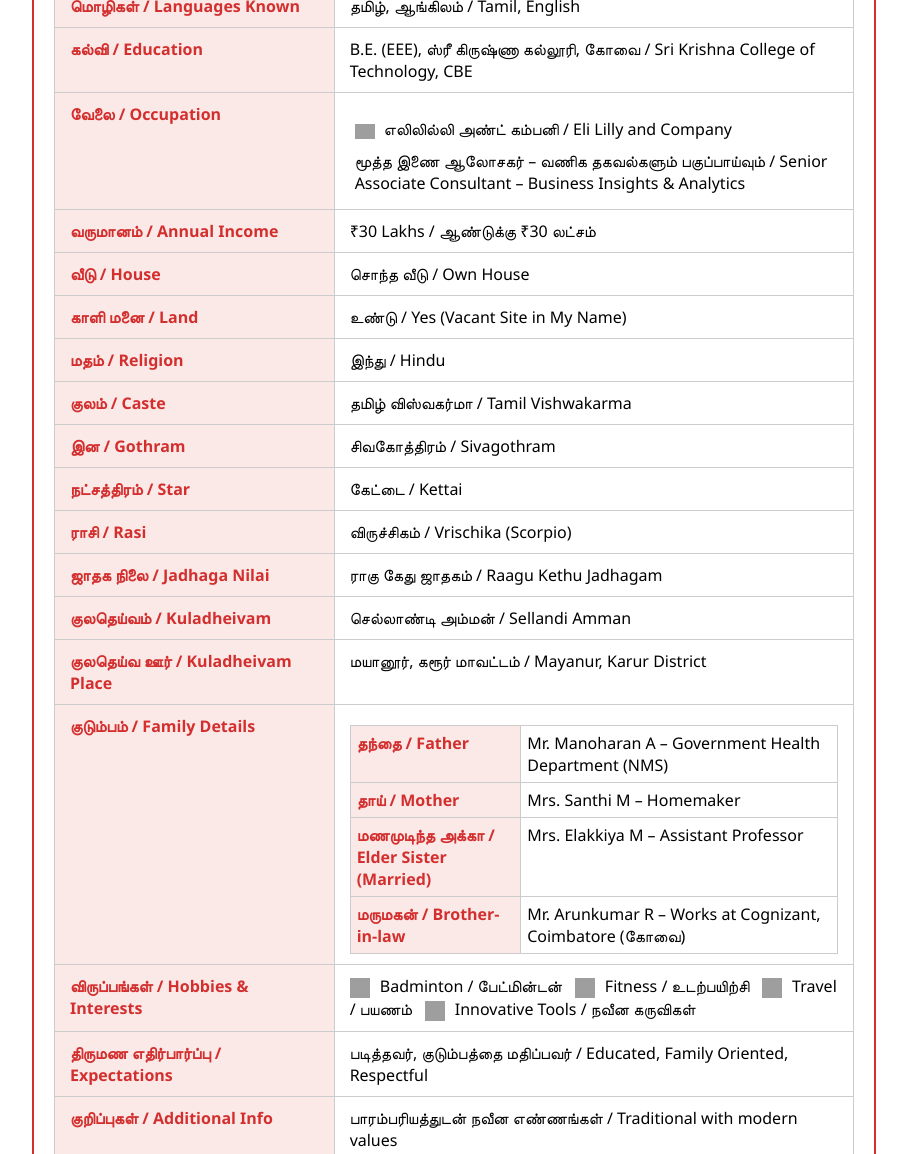
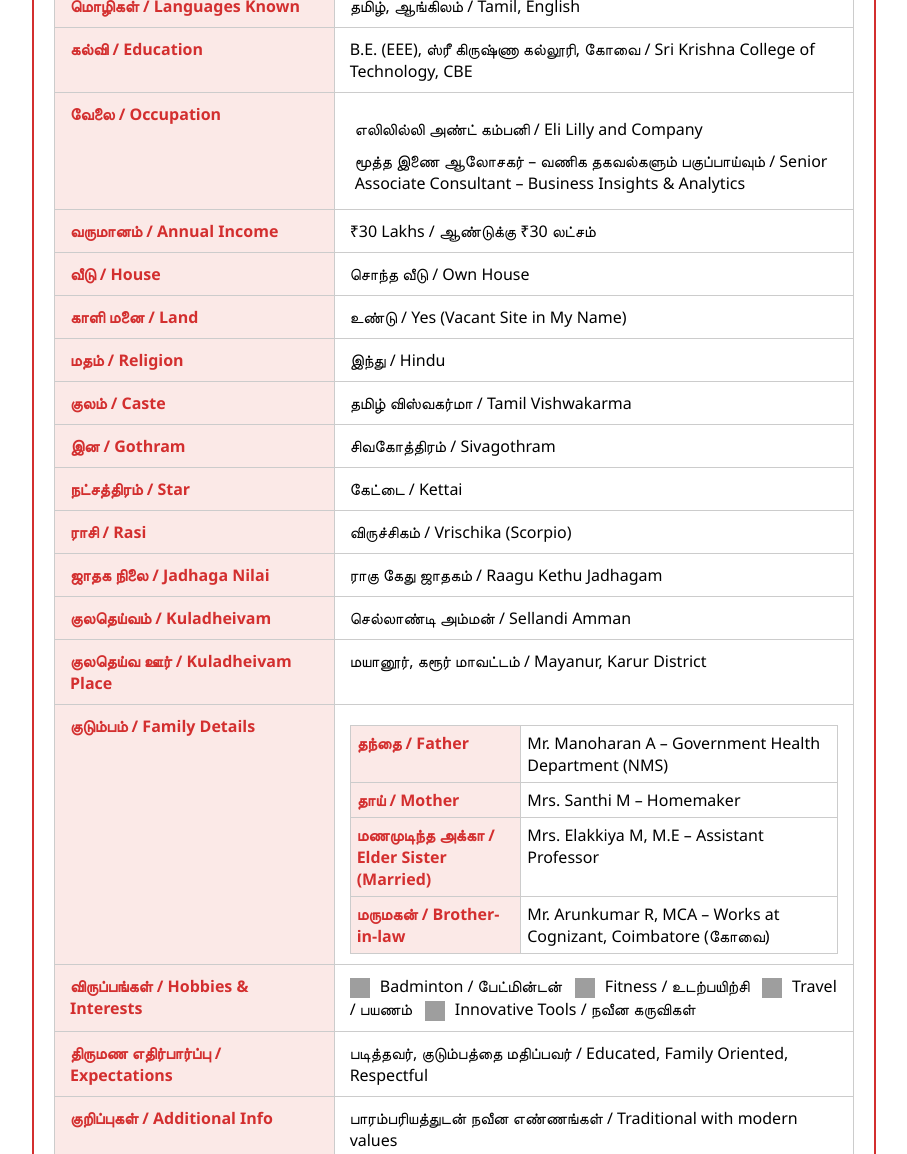
Before and after one commit to KavinManoharanBackup/bio-data, a plain HTML site: page index.html in a window 1280 px wide. Shown: the part 380-1534 px from the top of the page, without its empty margins (186-1093 px from the left). Drawn offline with Linux system fonts and the light colour scheme; grey boxes are pictures that could not be loaded.

Commit message:
Update index.html

```diff
--- a/index.html
+++ b/index.html
@@ -116,13 +116,14 @@
         <tr><th>மூலம் / Native Place</th><td>மூலனூர், திருப்பூர், தமிழ்நாடு / Mulanur, Tiruppur, Tamil Nadu</td></tr>
         <tr><th>மொழிகள் / Languages Known</th><td>தமிழ், ஆங்கிலம் / Tamil, English</td></tr>
         <tr><th>கல்வி / Education</th><td>B.E. (EEE), ஸ்ரீ கிருஷ்ணா கல்லூரி, கோவை / Sri Krishna College of Technology, CBE</td></tr>
+
+        <!-- Occupation (nested table) -->
         <tr>
             <th>வேலை / Occupation</th>
             <td>
                 <table style="width: 100%; border-collapse: collapse;">
                     <tr>
                         <td style="padding: 5px; border: none;">
-                    <img src="https://mounjaro.lilly.com/icons/lilly-logo-small.svg" alt="Eli Lilly Logo" style="width: 20px; vertical-align: middle; margin-right: 5px;" />
                             எலிலில்லி அண்ட் கம்பனி / Eli Lilly and Company
                         </td>
                     </tr>
@@ -134,6 +135,7 @@
                 </table>
             </td>
         </tr>
+
         <tr><th>வருமானம் / Annual Income</th><td>₹30 Lakhs / ஆண்டுக்கு ₹30 லட்சம்</td></tr>
         <tr><th>வீடு / House</th><td>சொந்த வீடு / Own House</td></tr>
         <tr><th>காளி மனை / Land</th><td>உண்டு / Yes (Vacant Site in My Name)</td></tr>
@@ -145,6 +147,8 @@
         <tr><th>ஜாதக நிலை / Jadhaga Nilai</th><td>ராகு கேது ஜாதகம் / Raagu Kethu Jadhagam</td></tr>
         <tr><th>குலதெய்வம் / Kuladheivam</th><td>செல்லாண்டி அம்மன் / Sellandi Amman</td></tr>
         <tr><th>குலதெய்வ ஊர் / Kuladheivam Place</th><td>மயானூர், கரூர் மாவட்டம் / Mayanur, Karur District</td></tr>
+
+        <!-- Family Details (nested table) -->
         <tr>
             <th>குடும்பம் / Family Details</th>
             <td>
@@ -159,11 +163,11 @@
                     </tr>
                     <tr>
                         <th style="text-align: left; padding: 6px;">மணமுடிந்த அக்கா / Elder Sister (Married)</th>
-                  <td style="padding: 6px;">Mrs. Elakkiya M – Assistant Professor</td>
+                        <td style="padding: 6px;">Mrs. Elakkiya M, M.E – Assistant Professor</td>
                     </tr>
                     <tr>
                         <th style="text-align: left; padding: 6px;">மருமகன் / Brother-in-law</th>
-                  <td style="padding: 6px;">Mr. Arunkumar R – Works at Cognizant, Coimbatore (கோவை)</td>
+                        <td style="padding: 6px;">Mr. Arunkumar R, MCA – Works at Cognizant, Coimbatore (கோவை)</td>
                     </tr>
                 </table>
             </td>
@@ -179,10 +183,11 @@
             <img src="https://cdn-icons-png.flaticon.com/512/4578/4578515.png" alt="Tech Tools" title="Building Tools" />
             Innovative Tools / நவீன கருவிகள்
         </td></tr>
+
         <tr><th>திருமண எதிர்பார்ப்பு / Expectations</th><td>படித்தவர், குடும்பத்தை மதிப்பவர் / Educated, Family Oriented, Respectful</td></tr>
         <tr><th>குறிப்புகள் / Additional Info</th><td>பாரம்பரியத்துடன் நவீன எண்ணங்கள் / Traditional with modern values</td></tr>
+    </table>
 
-    </table>
   </div>
 </body>
 </html>
```
Lines whose indentation alone changed are shown as unchanged.
